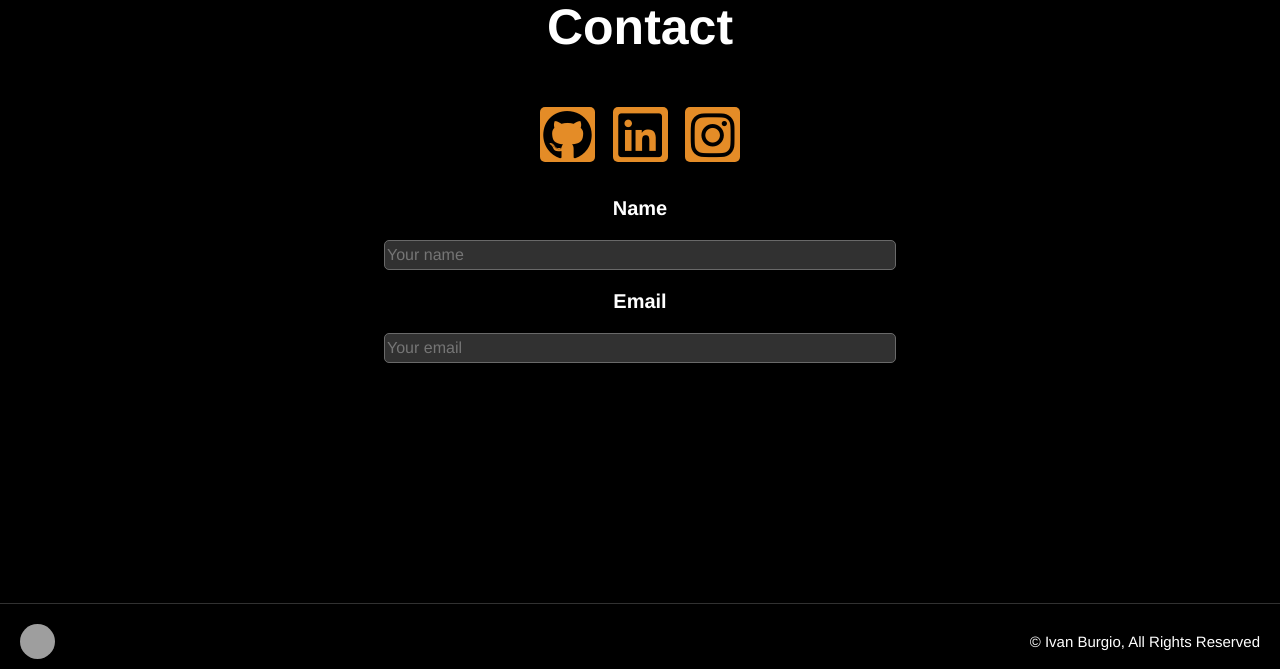
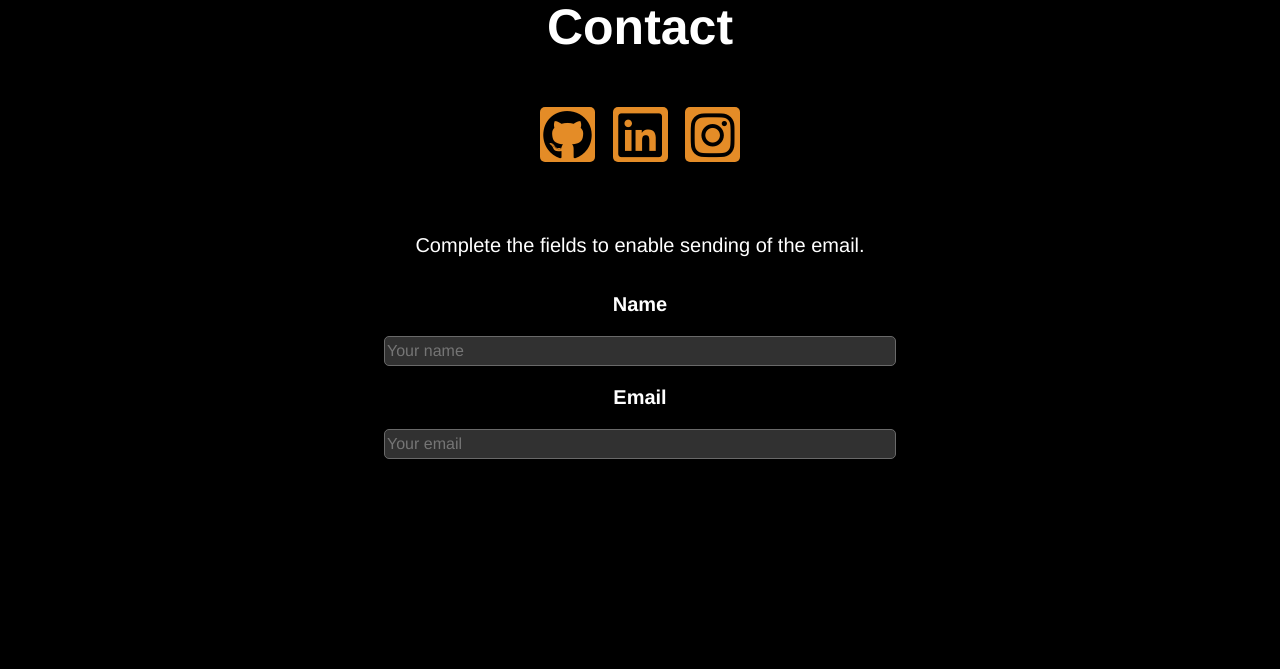
Before and after one commit to ivan-burgio/portfolio, a PHP site: page /contact in a window 1280 px wide. Shown: the part 151-820 px from the top of the page. Run offline with PHP 8.4, Linux system fonts and the light colour scheme; data that the repository does not hold is empty; some libraries are stand-ins or nearby versions; grey boxes are pictures that could not be loaded.

Commit message:
Parrafo informativo en Contact

```diff
--- a/views/pages/contact.php
+++ b/views/pages/contact.php
@@ -18,6 +18,8 @@
         action='https://formsubmit.co/<?php echo $_ENV['EMAIL_MAIL']; ?>'
         method="POST"
     >
+        <p data-aos="fade-up" class="intro-txt-center">Complete the fields to enable sending of the email.</p>
+
         <label class="contact__label" for="name">Name</label>
         <input class="contact__form-input" placeholder="Your name" type="text" id="name" name="name" required>
 
```
